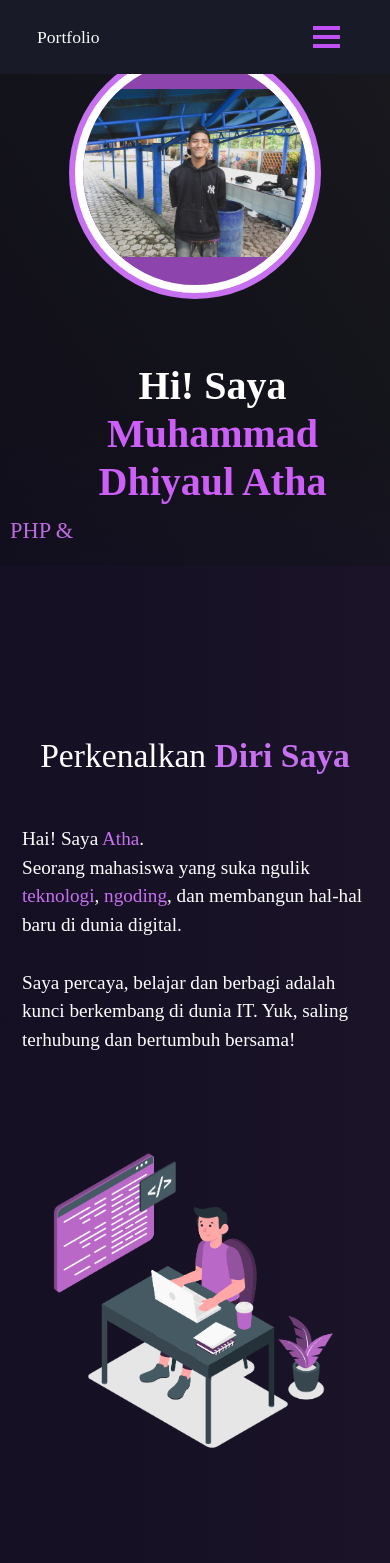
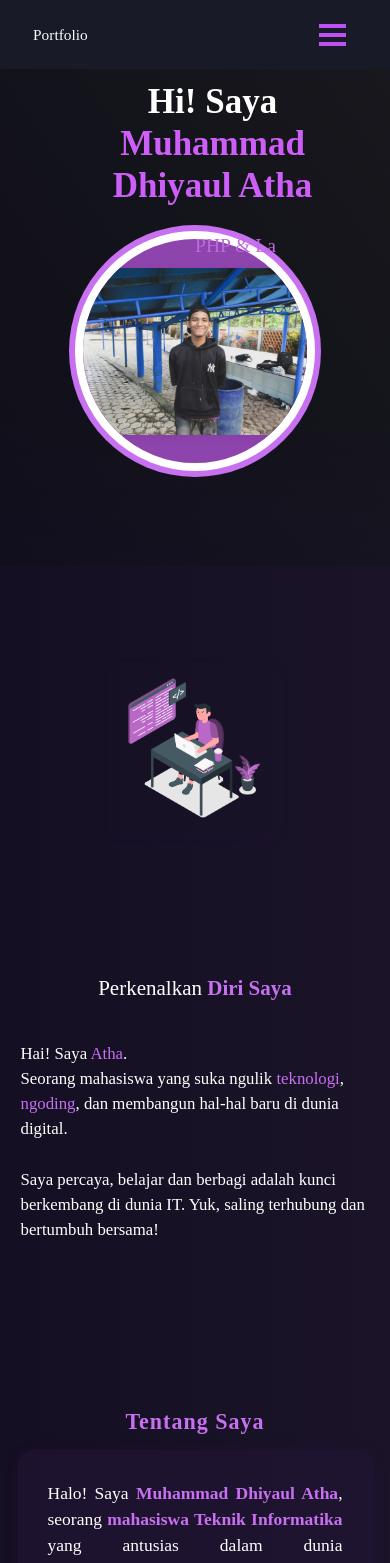
Before and after one commit to Bangkah/portfolio, a React (Create React App) app: page / in a window 390 px wide. Shown: the top 1563 px of the page. Built offline with nearby package versions, Linux system fonts and the light colour scheme.

Commit message:
update: logo

```diff
--- a/package.json
+++ b/package.json
@@ -43,7 +43,10 @@
     ]
   },
   "devDependencies": {
+    "autoprefixer": "^10.4.23",
     "eslint": "^8.57.1",
-    "eslint-plugin-react": "^7.37.5"
+    "eslint-plugin-react": "^7.37.5",
+    "postcss": "^8.5.6",
+    "tailwindcss": "^4.1.18"
   }
 }
--- a/public/index.html
+++ b/public/index.html
@@ -33,22 +33,22 @@
 
   <link rel="canonical" href="https://mdhiyaulatha.me/" />
 
-  <link rel="icon" type="image/svg+xml" href="https://avatars.githubusercontent.com/u/141197600?v=4" />
-  <link rel="icon" type="image/png" href="/profil.jpg" sizes="32x32" />
-  <link rel="apple-touch-icon" href="/profil.jpg" />
+  <link rel="icon" type="image/svg+xml" href="/logo-atha.svg" />
+  <link rel="icon" type="image/png" href="/favicon.png" sizes="32x32" />
+  <link rel="apple-touch-icon" href="/logo-atha.svg" />
 
   <!-- Open Graph -->
   <meta property="og:type" content="website" />
   <meta property="og:url" content="https://mdhiyaulatha.me/" />
   <meta property="og:title" content="Atha (Bangkah) | Muhammad Dhiyaul Atha | Web Developer" />
-  <meta property="og:description" content="Portofolio Atha (Bangkah) alias Muhammad Dhiyaul Atha, mahasiswa Teknik Informatika dan web developer. Temukan karya Atha, Bangkah, dan Dhiyaul Atha di sini." />
+  <meta property="og:description" content="Portofolio Atha (Bangkah) Muhammad Dhiyaul Atha, mahasiswa Teknik Informatika dan web developer. Temukan karya Atha, Bangkah, dan Muhammad Atha di sini." />
   <meta property="og:image" content="/og-img.svg" />
   <meta property="og:site_name" content="mdhiyaulatha.me" />
 
   <!-- Twitter -->
   <meta name="twitter:card" content="summary_large_image" />
   <meta name="twitter:title" content="Atha (Bangkah) | Muhammad Dhiyaul Atha | Web Developer" />
-  <meta name="twitter:description" content="Portofolio Atha (Bangkah) alias Muhammad Dhiyaul Atha, mahasiswa Teknik Informatika dan web developer. Temukan karya Atha, Bangkah, dan Dhiyaul Atha di sini." />
+  <meta name="twitter:description" content="Portofolio Atha (Bangkah) Muhammad Dhiyaul Atha, mahasiswa Teknik Informatika dan web developer. Temukan karya Atha, Bangkah, dan Muhammad Atha di sini." />
   <meta name="twitter:image" content="https://avatars.githubusercontent.com/u/141197600?v=4" />
 
   <!-- Structured Data -->
--- a/src/components/Home/Home.js
+++ b/src/components/Home/Home.js
@@ -40,9 +40,9 @@ function Home() {
           url="https://mdhiyaulatha.me/"
         />
 
-        <Container fluid className="home-section" id="home">
-          <Row className="justify-content-center align-items-center" style={{ minHeight: "60vh" }}>
-            <Col md={5} className="d-flex justify-content-center align-items-center">
+        <Container fluid className="home-section px-2 px-sm-4" id="home">
+          <Row className="justify-content-center align-items-center flex-column-reverse flex-md-row" style={{ minHeight: "60vh" }}>
+            <Col xs={12} md={5} className="d-flex justify-content-center align-items-center mb-4 mb-md-0">
               <div
                 style={{
                   background: "#8e44ad",
@@ -77,7 +77,7 @@ function Home() {
                 />
               </div>
             </Col>
-            <Col md={7} className="d-flex flex-column align-items-start justify-content-center mt-4 mt-md-0">
+            <Col xs={12} md={7} className="d-flex flex-column align-items-center align-items-md-start justify-content-center mt-2 mt-md-0 text-center text-md-start">
               <h1 className="heading-name" style={{ fontWeight: 700, color: "#fff" }}>
                 Hi! Saya <strong className="main-name">Muhammad Dhiyaul Atha</strong>
               </h1>
@@ -90,26 +90,26 @@ function Home() {
         <Home2 />
 
         {/* About Preview */}
-        <Container className="mt-5 mb-4">
+        <Container className="mt-5 mb-4 px-2 px-sm-4">
           <h2 className="purple mb-3" style={{ fontWeight: 700, letterSpacing: 1 }}>Tentang Saya</h2>
           <Row>
-            <Col md={8}>
-              <div style={{ background: "rgba(34, 20, 51, 0.7)", borderRadius: 16, boxShadow: "0 2px 16px rgba(80,0,120,0.10)", padding: 24 }}>
+            <Col xs={12} md={8} className="mb-3 mb-md-0">
+              <div style={{ background: "rgba(34, 20, 51, 0.7)", borderRadius: 16, boxShadow: "0 2px 16px rgba(80,0,120,0.10)", padding: 16 }}>
                 <AboutCard />
               </div>
             </Col>
-            <Col md={4} className="d-flex align-items-center justify-content-center">
+            <Col xs={12} md={4} className="d-flex align-items-center justify-content-center">
               <Button variant="outline-light" style={{ borderColor: "#c770f0", color: "#c770f0" }} onClick={() => navigate("/about")}>View All</Button>
             </Col>
           </Row>
         </Container>
 
         {/* Project Preview */}
-        <Container className="mt-5 mb-4">
+        <Container className="mt-5 mb-4 px-2 px-sm-4">
           <h2 className="purple mb-3" style={{ fontWeight: 700, letterSpacing: 1 }}>Project Terbaru</h2>
           <Row>
             {previewProjects.map((project) => (
-              <Col md={4} key={project.slug} className="mb-3">
+              <Col xs={12} sm={6} md={4} key={project.slug} className="mb-3">
                 <Card className="h-100 shadow-sm" style={{ background: "rgba(34, 20, 51, 0.7)", borderRadius: 16, border: "1px solid #2d1950" }}>
                   <div style={{ width: "100%", aspectRatio: "16/9", overflow: "hidden", borderTopLeftRadius: 16, borderTopRightRadius: 16 }}>
                     <img src={project.imgPath} alt={project.title} style={{ width: "100%", height: "100%", objectFit: "cover", display: "block" }} />
@@ -122,18 +122,18 @@ function Home() {
                 </Card>
               </Col>
             ))}
-            <Col md={12} className="d-flex justify-content-end mt-2">
+            <Col xs={12} className="d-flex justify-content-end mt-2">
               <Button variant="outline-light" style={{ borderColor: "#c770f0", color: "#c770f0" }} onClick={() => navigate("/projects")}>View All</Button>
             </Col>
           </Row>
         </Container>
 
         {/* Certificate Preview */}
-        <Container className="mt-5 mb-4">
+        <Container className="mt-5 mb-4 px-2 px-sm-4">
           <h2 className="purple mb-3" style={{ fontWeight: 700, letterSpacing: 1 }}>Sertifikat</h2>
           <Row>
             {previewCertificates.map((img, idx) => (
-              <Col md={4} key={idx} className="mb-3">
+              <Col xs={12} sm={6} md={4} key={idx} className="mb-3">
                 <Card className="h-100 shadow-sm" style={{ background: "rgba(34, 20, 51, 0.7)", borderRadius: 16, border: "1px solid #2d1950" }}>
                   <div style={{ width: "100%", aspectRatio: "4/3", background: "#fff", display: "flex", alignItems: "center", justifyContent: "center", overflow: "hidden", borderTopLeftRadius: 16, borderTopRightRadius: 16 }}>
                     <img
@@ -147,15 +147,15 @@ function Home() {
                 </Card>
               </Col>
             ))}
-            <Col md={12} className="d-flex justify-content-end mt-2">
+            <Col xs={12} className="d-flex justify-content-end mt-2">
               <Button variant="outline-light" style={{ borderColor: "#c770f0", color: "#c770f0" }} onClick={() => navigate("/certificates")}>View All</Button>
             </Col>
           </Row>
         </Container>
 
         {/* Sosial Media Section - sudah ada aria-label di semua link */}
-        <Row>
-          <Col md={12} className="home-about-social">
+        <Row className="mt-4">
+          <Col xs={12} className="home-about-social">
             <h2>TERHUBUNG DENGAN SAYA</h2>
             <p>
               Jangan ragu untuk <span className="purple">menghubungi</span> saya melalui media sosial berikut
--- a/src/components/Home/Home2.js
+++ b/src/components/Home/Home2.js
@@ -9,20 +9,18 @@ function Home2() {
   return (
     <Container fluid className="home-about-section" id="about">
       <Container>
-        <Row>
-          <Col md={8} className="home-about-description">
-            <h1 style={{ fontSize: "2.1em", paddingBottom: "20px" }}>
+        <Row className="flex-column-reverse flex-md-row align-items-center">
+          <Col xs={12} md={8} className="home-about-description text-center text-md-start mb-4 mb-md-0">
+            <h1 style={{ fontSize: "1.5em", paddingBottom: "12px" }}>
               Perkenalkan <strong className="purple">Diri Saya</strong>
             </h1>
-            <p className="home-about-body" style={{ textAlign: "justify" }}>
+            <p className="home-about-body" style={{ textAlign: "center" }}>
               Hai! Saya <span className="purple">Atha</span>.<br />
-              Seorang mahasiswa yang suka ngulik <span className="purple">teknologi</span>, <span className="purple">ngoding</span>, dan membangun hal-hal baru di dunia digital.
-              <br />
-              <br />
+              Seorang mahasiswa yang suka ngulik <span className="purple">teknologi</span>, <span className="purple">ngoding</span>, dan membangun hal-hal baru di dunia digital.<br /><br />
               Saya percaya, belajar dan berbagi adalah kunci berkembang di dunia IT. Yuk, saling terhubung dan bertumbuh bersama!
             </p>
           </Col>
-          <Col md={4} className="myAvtar">
+          <Col xs={12} md={4} className="myAvtar d-flex justify-content-center mb-3 mb-md-0">
             <Tilt>
               <img
                 src={myImg}
@@ -30,11 +28,11 @@ function Home2() {
                 alt="Muhammad Dhiyaul Atha avatar illustration"
                 loading="lazy"
                 decoding="async"
+                style={{ maxWidth: "220px", width: "100%" }}
               />
             </Tilt>
           </Col>
         </Row>
-
       </Container>
     </Container>
   );
--- a/src/style.css
+++ b/src/style.css
@@ -1,3 +1,101 @@
+/* --- Mobile Optimization Enhancement (2026-01-24) --- */
+@media (max-width: 575px) {
+  html, body {
+    font-size: 14px !important;
+  }
+  .heading,
+  .heading-name,
+  .project-heading {
+    font-size: 1.05em !important;
+    padding-left: 4px !important;
+    padding-right: 4px !important;
+    text-align: center !important;
+    margin-bottom: 0.7em !important;
+  }
+  .home-content {
+    padding: 1.2rem 0.2rem !important;
+    text-align: center !important;
+  }
+  .myAvtar {
+    padding-top: 1em !important;
+    margin-bottom: 0.5em !important;
+    max-width: 180px !important;
+    margin-left: auto !important;
+    margin-right: auto !important;
+  }
+  .footer h3 {
+    font-size: 0.8em !important;
+    margin: 0.2em 0 !important;
+  }
+  .container,
+  .container-fluid {
+    padding-left: 2px !important;
+    padding-right: 2px !important;
+  }
+  .home-about-description {
+    padding-top: 12px !important;
+    font-size: 0.98em !important;
+    text-align: center !important;
+  }
+  .home-about-body {
+    padding-top: 10px !important;
+    font-size: 0.98em !important;
+    text-align: left !important;
+  }
+  .certificate-img-card img,
+  .project-card img,
+  .img-fluid {
+    width: 100% !important;
+    height: auto !important;
+    max-width: 100% !important;
+    object-fit: contain !important;
+    border-radius: 8px !important;
+    box-shadow: 0 2px 8px rgba(80,0,120,0.10) !important;
+  }
+  .project-card,
+  .certificate-img-card {
+    margin-bottom: 1.2em !important;
+    padding: 0.5em !important;
+    border-radius: 10px !important;
+    box-shadow: 0 2px 8px rgba(80,0,120,0.08) !important;
+  }
+  .row {
+    margin-left: 0 !important;
+    margin-right: 0 !important;
+  }
+  .col,
+  .col-4,
+  .col-md-4,
+  .col-md-7,
+  .col-md-5 {
+    padding-left: 2px !important;
+    padding-right: 2px !important;
+  }
+  .navbar {
+    padding: 0.2rem 0.2rem !important;
+    font-size: 1rem !important;
+  }
+  .navbar-brand {
+    font-size: 1rem !important;
+  }
+  .footer {
+    padding-top: 4px !important;
+    padding-bottom: 4px !important;
+  }
+  .footer-icons {
+    margin-top: 0.2em !important;
+    margin-bottom: 0.2em !important;
+  }
+  .tech-icons {
+    font-size: 2.2em !important;
+    margin: 6px !important;
+    padding: 4px !important;
+  }
+  .about-section, .resume-section, .home-section {
+    padding-top: 60px !important;
+    padding-bottom: 10px !important;
+  }
+}
 /* --- Responsive Mobile Improvements (2026-01-24) --- */
 @media (max-width: 767px) {
   .heading,
```
Also changed, not shown: 1 other file (tests, documents, lock files or other folders).
